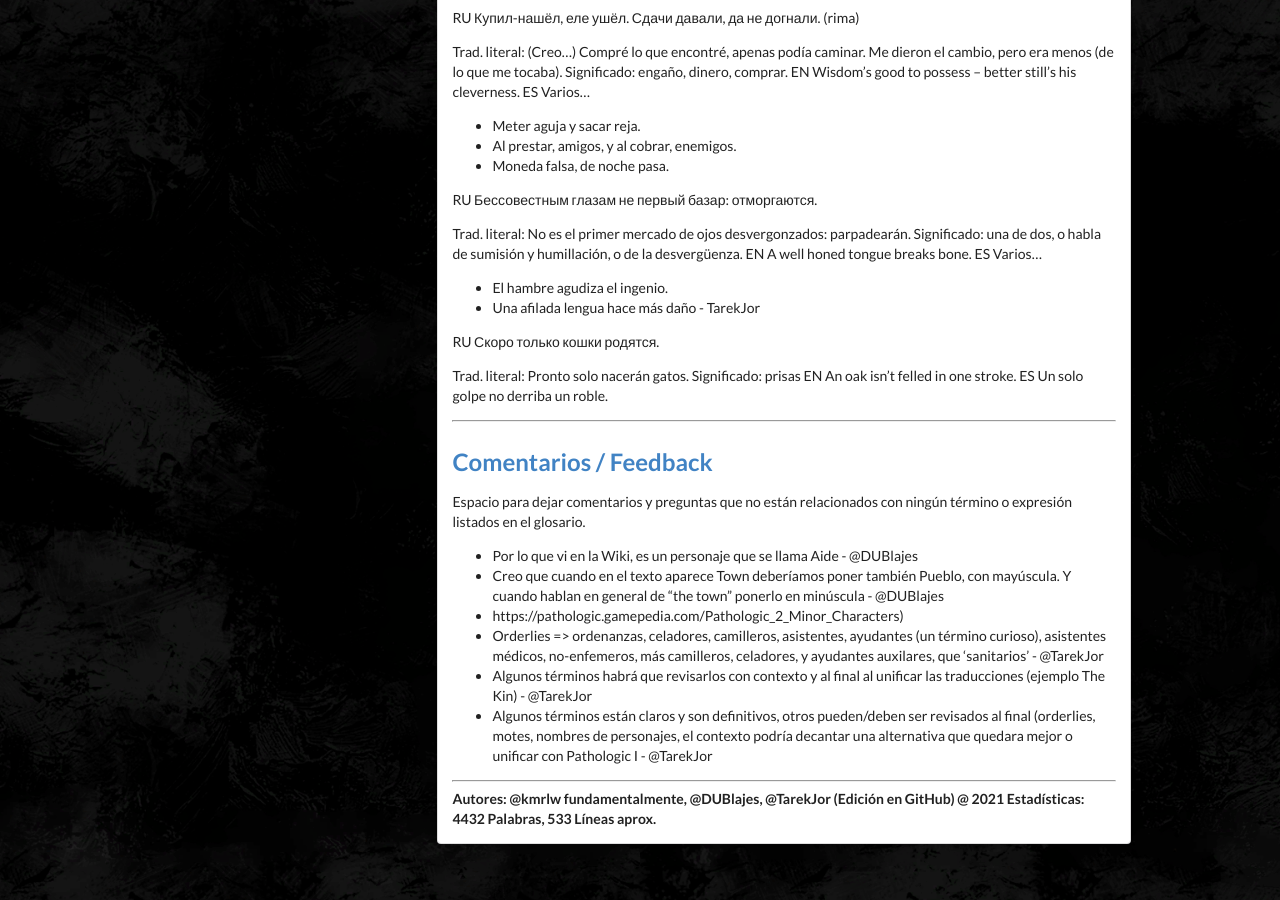
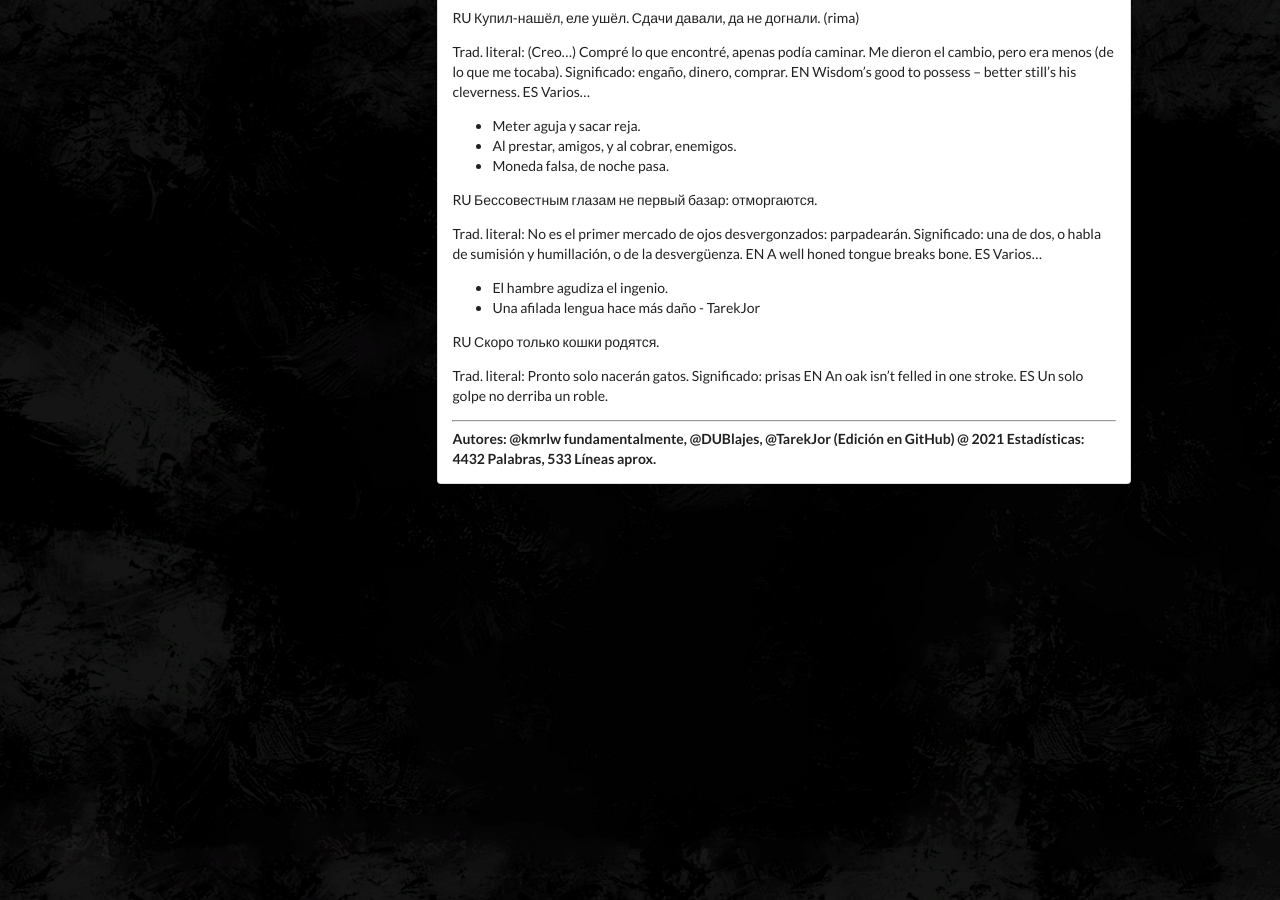
Before and after one commit to pathologic-es/pathologic-es.github.io, a Jekyll site: the page built from glosario/pathologic-2.md, in a window 1280 px wide and 900 px high, scrolled down 9938 px. Built offline with Jekyll 4.4.1, drawn with Linux system fonts in a browser that asks for light colours; our own code applies the rules of GitHub Pages for plain Markdown files.

Commit message:
Update pathologic-2.md

```diff
--- a/glosario/pathologic-2.md
+++ b/glosario/pathologic-2.md
@@ -520,21 +520,6 @@ Significado: prisas
 EN An oak isn't felled in one stroke.
 ES Un solo golpe no derriba un roble.
 
----
-## <a id="feedback">Comentarios / Feedback
-
-Espacio para dejar comentarios y preguntas que no están relacionados con ningún término o expresión listados en el glosario.
-
-- Por lo que vi en la Wiki, es un personaje que se llama Aide - @DUBlajes
-
-- Creo que cuando en el texto aparece Town deberíamos poner también Pueblo, con mayúscula. Y cuando hablan en general de "the town" ponerlo en minúscula - @DUBlajes
-
-- https://pathologic.gamepedia.com/Pathologic_2_Minor_Characters)
-
-- Orderlies => ordenanzas, celadores, camilleros, asistentes, ayudantes (un término curioso), asistentes médicos, no-enfemeros, más camilleros, celadores, y ayudantes auxilares, que 'sanitarios' - @TarekJor
-
-- Algunos términos habrá que revisarlos con contexto y al final al unificar las traducciones (ejemplo The Kin) - @TarekJor
-- Algunos términos están claros y son definitivos, otros pueden/deben ser revisados al final (orderlies, motes, nombres de personajes, el contexto podría decantar una alternativa que quedara mejor o unificar con Pathologic I - @TarekJor
 
 ---
 **Autores: @kmrlw fundamentalmente, @DUBlajes, @TarekJor (Edición en GitHub)  @ 2021
```
